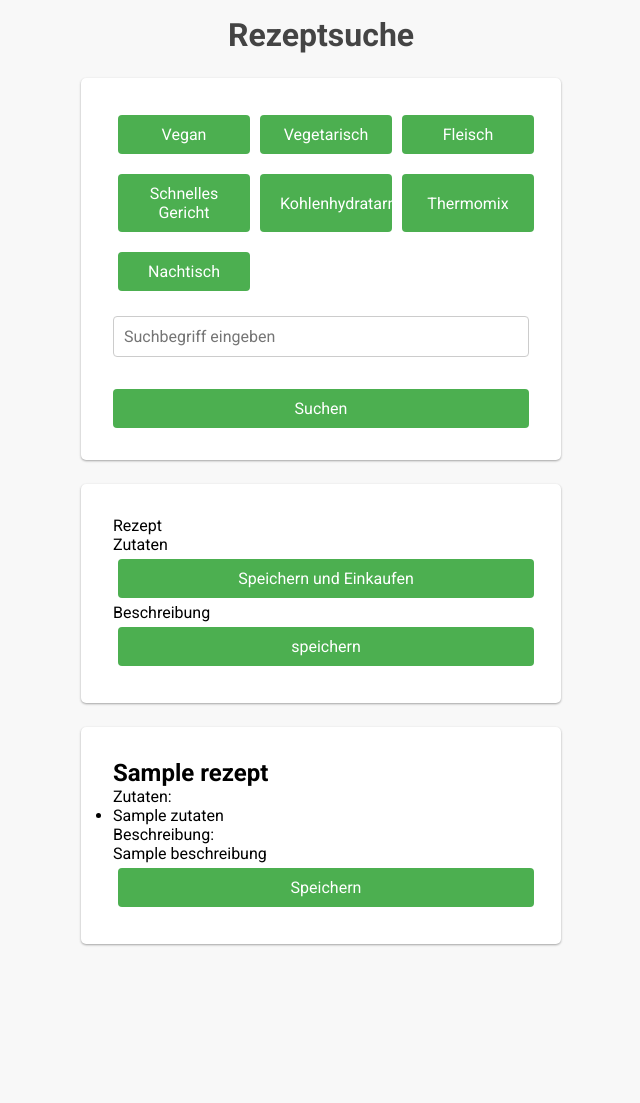
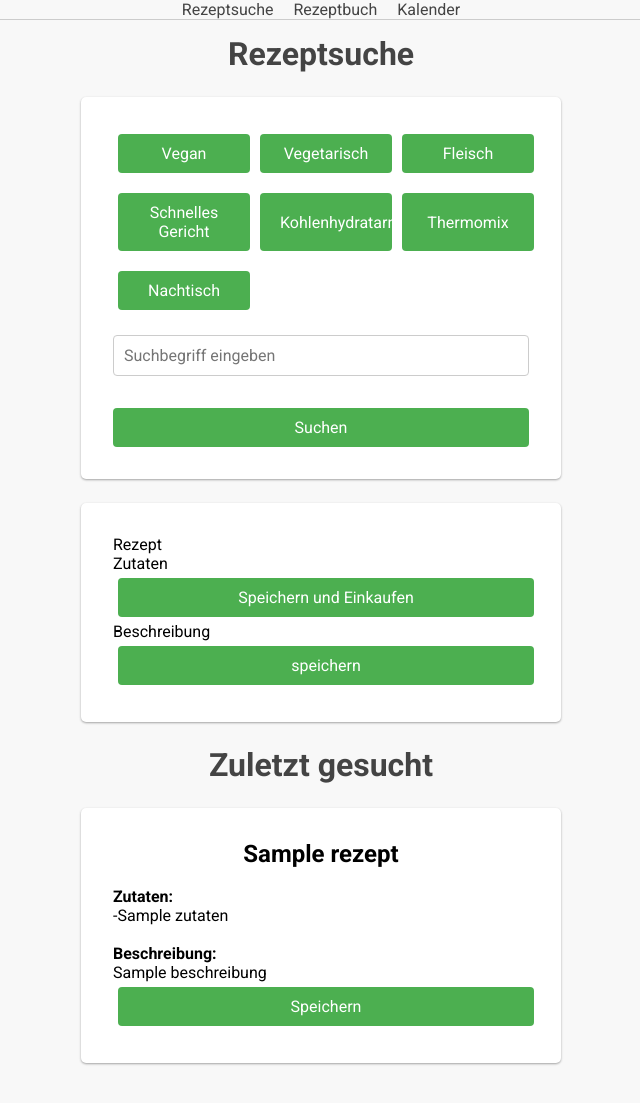
Before and after one commit to Roertoo96/FoodPlanner, a Django app: page / in a window 1280 px wide. Shown: the whole page, without its empty margins (319-959 px from the left). Before the commit the page ends 946 px from the top, so only its background shows below. Run offline with Django 4.2, Linux system fonts and the light colour scheme; tables that the repository leaves empty hold one stand-in row (values such as "Sample post"); a database or web service that is not in the repository returns one stand-in record (values such as "Sample title").

Commit message:
add rezeptbuch

```diff
--- a/FoodGenerator/mongo.py
+++ b/FoodGenerator/mongo.py
@@ -17,13 +17,13 @@ records = db.rezepte_lastsearch
 recordsrecipe = db.rezepte_records
 
 
-def addlastsearch(rezept,name,ingredients,instructions,vorauswahl_filter):
+def addlastsearch(rezept,name,ingredients,instructions,vorauswahl_filter,suche_filter):
 
     uploaddoc = {
         'rezept': name,
         'Zutaten': ingredients,
         'Beschreibung': instructions,
-        'tags' : vorauswahl_filter,
+        'tags' : vorauswahl_filter + suche_filter,
 
     }
     records.insert_one(uploaddoc)
@@ -32,14 +32,16 @@ def addlastsearch(rezept,name,ingredients,instructions,vorauswahl_filter):
 
 def downloadlastadd():
     #print("in Download")
-    documents = records.find().sort('timestamp', 1).limit(10)
+    documents = records.find().sort('date', 1).limit(3);
     #print(documents)
     rezepte = []
-    for document in reversed(list(documents)):
+    for document in documents:
+        print(document)
         rezept_dict = {}
         rezept_dict['rezept'] = document['rezept']
         rezept_dict['zutaten'] = document['Zutaten']
         rezept_dict['Beschreibung'] = document['Beschreibung']
+        #rezept_dict['tag'] = document['tag']
         rezepte.append(rezept_dict)
 
     return rezepte
@@ -56,10 +58,17 @@ def downloadrecipe():
         rezept_dict['rezept'] = document['rezept']
         rezept_dict['zutaten'] = document['Zutaten']
         rezept_dict['Beschreibung'] = document['Beschreibung']
-        rezept_dict['tag'] = document['tag']
+        rezept_dict['tags'] = document['tags']
         recipearry.append(rezept_dict)
 
     return recipearry
+
+
+def changecollection(rezeptsaveinbook):
+    document_to_move = records.find_one({"rezept": rezeptsaveinbook})
+    recordsrecipe.insert_one(document_to_move)
+    records.delete_one({"rezept": rezeptsaveinbook})
+    return
 
 
 
@@ -69,7 +78,7 @@ def downloadrecipe():
 
 
 #find
-all = list(records.find({'name': 'Nudeln'}))
+#all = list(records.find({'name': 'Nudeln'}))
 #print(all)
 #create
 
--- a/FoodGenerator/templates/Rezeptbuch.html
+++ b/FoodGenerator/templates/Rezeptbuch.html
@@ -205,7 +205,7 @@
               <span class="description-content" style="display:none">{{ recipe.Beschreibung }}</span>
             </td>
             <td>
-                {{ recipe.tag }}
+                {{ recipe.tags }}
             </td>
             <td><button>Add</button></td>
           </tr>
--- a/FoodGenerator/templates/food.html
+++ b/FoodGenerator/templates/food.html
@@ -112,9 +112,57 @@
             padding: 8px;
         }
     }
+
+    .menu {
+            background-color: #f8f8f8;
+            border-bottom: 1px solid #ccc;
+            display: flex;
+            justify-content: center;
+            position: fixed;
+            top: 0;
+            width: 100%;
+        }
+
+        .menu ul {
+            display: flex;
+            list-style-type: none;
+            margin: 0;
+            padding: 0;
+        }
+
+        .menu li {
+            margin: 0 10px;
+        }
+
+        .menu a {
+            color: #444;
+            text-decoration: none;
+            transition: color 0.3s;
+        }
+
+        .menu a:hover {
+            color: #8BC34A;
+        }
+
+        .centered {
+        text-align: center;
+        }
+
+        .bold {
+            font-weight: bold;
+        }
 </style>
 </head>
 <body>
+  <div class="menu">
+    <ul>
+      <li><a href="/">Rezeptsuche</a></li>
+      <li><a href="/Rezeptbuch">Rezeptbuch</a></li>
+      <li><a href="/Kalender">Kalender</a></li>
+    </ul>
+  </div>
+</br>
+
   <h1>Rezeptsuche</h1>
   <form method="POST" onsubmit="return submitForm();">
       {% csrf_token %}
@@ -146,8 +194,6 @@
           <br>
         {% endfor %}
         <button type="submit" name="saveandbuy">Speichern und Einkaufen</button>
-
-
       </form>
       <p>Beschreibung</p>
       {% for i in Beschreibung %}
@@ -160,35 +206,33 @@
   </form>
 
 
-  {% for recipe in lastrecipe %}
+
+  <h1>Zuletzt gesucht</h1>
+
   <form method="POST">
     {% csrf_token %}
-
+    {% for recipe in lastrecipe %}
         <div class="recipe-container">
-
-
             <div class="recipe-card">
-              <h2>{{ recipe.rezept }}</h2>
-              <p>Zutaten:</p>
+              <h2 class="centered">{{ recipe.rezept }}</h2>
+            </br>
+                <p class="bold">Zutaten:</p>
                 <ul>
                     {% for ingredient in recipe.zutaten %}
-                  <li>{{ ingredient }}</li>
+                        <p> -{{ ingredient }}</p>
                     {% endfor %}
                 </ul>
-              <p>Beschreibung:</p>
+              </br>
+                <p class="bold">Beschreibung:</p>
                 <p>{{ recipe.Beschreibung }}</p>
-
-                  {% csrf_token %}
-                  <button type="submit" name="savedatainbook">
-                      <input type="hidden" name="recipe_name" value="{{ recipe.rezept }}">
+                <button type="submit" name="saveinbook" value="{{ recipe.rezept }}">
                     Speichern
                 </button>
-
+            </div>
         </div>
     {% endfor %}
-      </div>
+</form>
 
-  </form>
 
 
 
--- a/FoodGenerator/views.py
+++ b/FoodGenerator/views.py
@@ -5,6 +5,7 @@ from FoodGenerator.bring import additem
 from FoodGenerator.mongo import addlastsearch
 from FoodGenerator.mongo import downloadlastadd
 from FoodGenerator.mongo import downloadrecipe
+from FoodGenerator.mongo import changecollection
 import os
 
 
@@ -14,6 +15,7 @@ import os
 def food(request):
 
     lastrecipe = downloadlastadd()
+    print(lastrecipe)
 
 
 
@@ -27,7 +29,7 @@ def food(request):
             return suche_filter, vorauswahl_filter, querydict
         suche_filter, vorauswahl_filter, querydict = get_querydict_values ()
         rezept,name,ingredients,instructions = askgpt(suche_filter, vorauswahl_filter)
-        erg = addlastsearch(rezept,name,ingredients,instructions,vorauswahl_filter)
+        erg = addlastsearch(rezept,name,ingredients,instructions,vorauswahl_filter,suche_filter)
         #print(erg)
         context = {
         'rezept': rezept,
@@ -48,8 +50,18 @@ def food(request):
     if 'savedata' in request.POST:
         test = request.POST.get('Beschreibung')
 
-    if 'savedatainbook' in request.POST:
+
+    if "saveinbook" in request.POST:
         print(request.POST)
+        rezeptsaveinbook = request.POST["saveinbook"]
+        print(rezeptsaveinbook)
+
+        changecollection(rezeptsaveinbook)
+
+
+
+
+
 
     else:
         print('Fehler')
```
Lines whose indentation alone changed are shown as unchanged.
